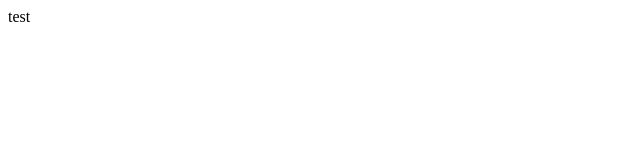
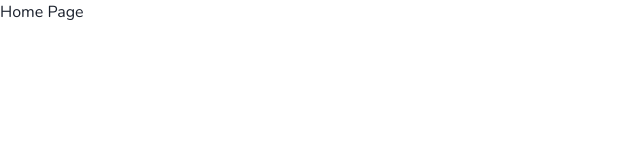
Before and after one commit to gusttavocdn/otaku_dev_blog, a React (Vite) app: page / in a window 1280 px wide. Shown: the top 160 px of the page, without its empty margins (0-640 px from the left). Built offline with nearby package versions, Linux system fonts and the light colour scheme.

Commit message:
chore: add theme config

```diff
--- a/index.html
+++ b/index.html
@@ -3,8 +3,14 @@
   <head>
     <meta charset="UTF-8" />
     <link rel="icon" type="image/svg+xml" href="/vite.svg" />
+    <link rel="preconnect" href="https://fonts.googleapis.com" />
+    <link rel="preconnect" href="https://fonts.gstatic.com" crossorigin />
+    <link
+      href="https://fonts.googleapis.com/css2?family=Nunito:wght@400;700&display=swap"
+      rel="stylesheet"
+    />
     <meta name="viewport" content="width=device-width, initial-scale=1.0" />
-    <title>Vite + React + TS</title>
+    <title>Otaku Blog</title>
   </head>
   <body>
     <div id="root"></div>
--- a/package.json
+++ b/package.json
@@ -9,6 +9,10 @@
     "preview": "vite preview"
   },
   "dependencies": {
+    "@chakra-ui/react": "^2.5.1",
+    "@emotion/react": "^11.10.6",
+    "@emotion/styled": "^11.10.6",
+    "framer-motion": "^9.0.7",
     "react": "^18.2.0",
     "react-dom": "^18.2.0"
   },
--- a/src/App.tsx
+++ b/src/App.tsx
@@ -1,5 +1,13 @@
+import { ChakraBaseProvider } from '@chakra-ui/react';
+import { Home } from './pages/Home';
+import { theme } from './styles/theme';
+
 function App() {
-  return <div>test</div>;
+  return (
+    <ChakraBaseProvider theme={theme}>
+      <Home />
+    </ChakraBaseProvider>
+  );
 }
 
 export default App;
--- /dev/null
+++ b/src/pages/Home.tsx
@@ -0,0 +1,5 @@
+import { Box } from '@chakra-ui/react';
+
+export function Home() {
+  return <Box>Home Page</Box>;
+}
--- /dev/null
+++ b/src/styles/theme.ts
@@ -0,0 +1,23 @@
+import { extendTheme } from '@chakra-ui/react';
+
+export const theme = extendTheme({
+  colors: {
+    blue: '#3294f8',
+    base: {
+      title: '#E7EDF4',
+      subtitle: '#C4D4E3',
+      text: '#AFC2D4',
+      span: '#7B96B2',
+      label: '#3A536B',
+      border: '#1C2F41',
+      post: '#112131',
+      profile: '#0B1B2B',
+      background: '#071422',
+      input: '#040F1A'
+    }
+  },
+  fonts: {
+    heading: 'Nunito',
+    body: 'Nunito'
+  }
+});
```
Also changed, not shown: 1 other file (tests, documents, lock files or other folders).
